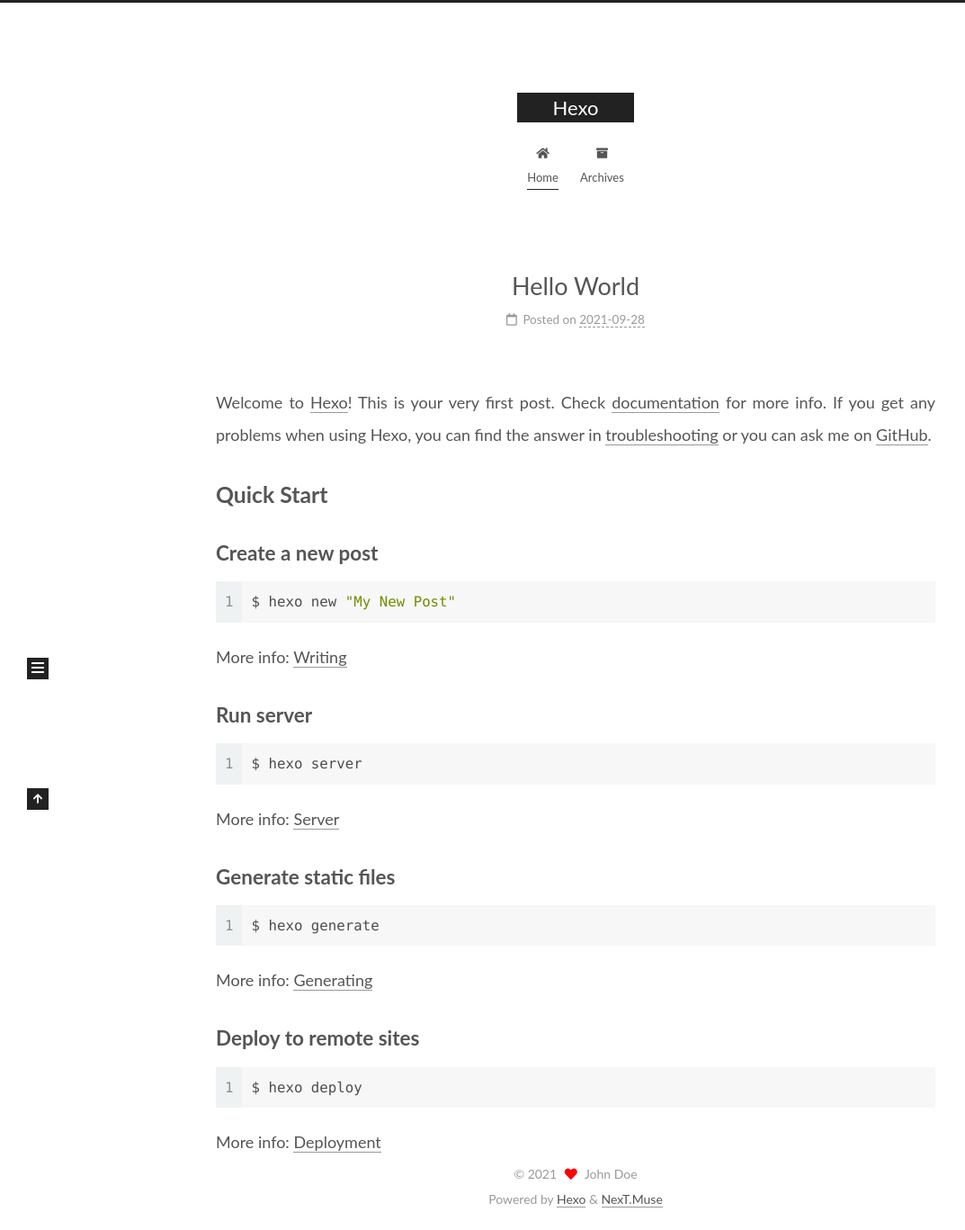
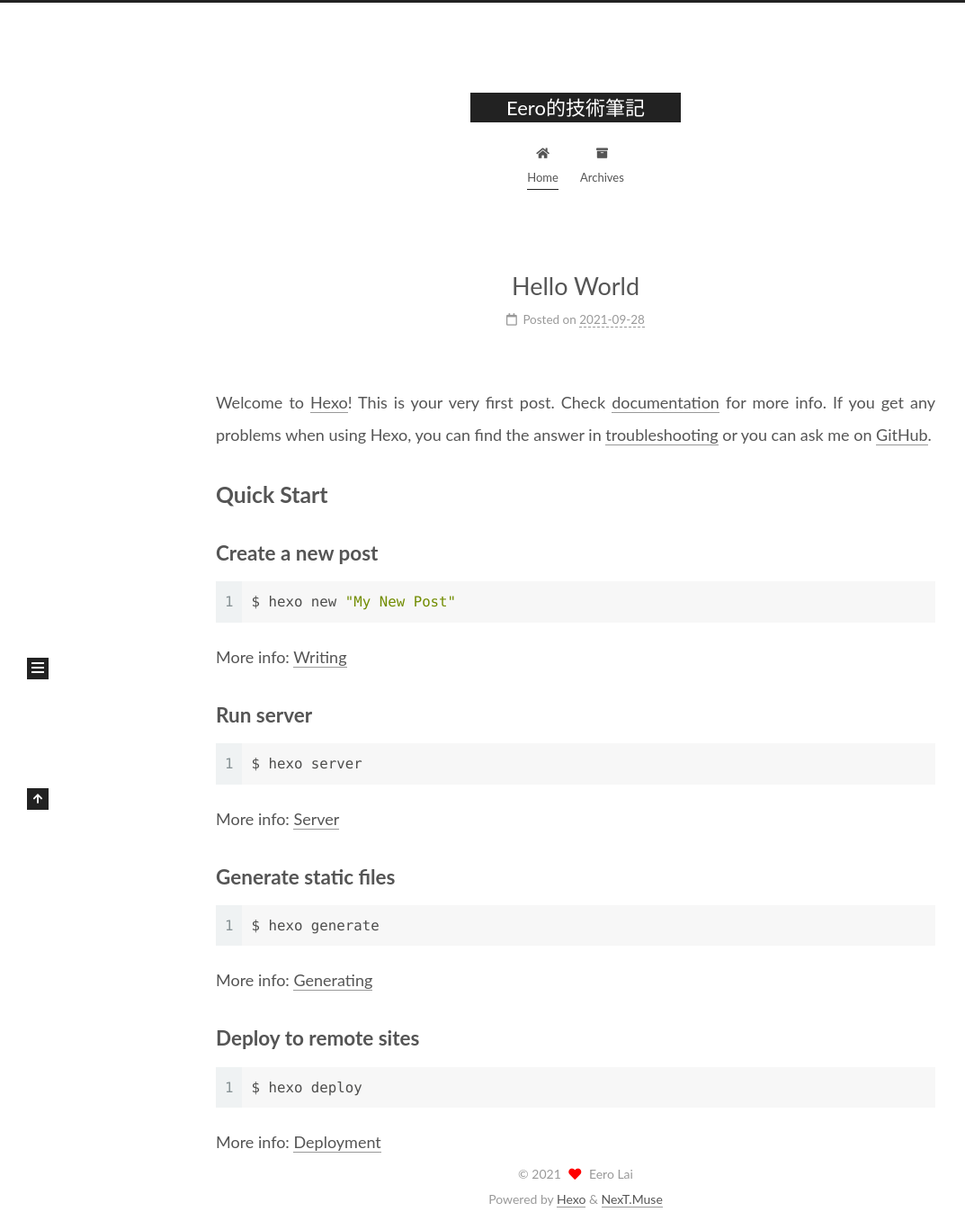
Before and after one commit to EeroLai/EeroLai.github.io, a plain HTML site: page index.html in a window 1280 px wide. Shown: the whole page at 90% size, without its empty margins (0-1073 px from the left). Drawn offline with Linux system fonts and the light colour scheme.

Commit message:
Site updated: 2021-09-28 20:29:02

```diff
--- a/css/main.css
+++ b/css/main.css
@@ -1168,7 +1168,7 @@ pre .javascript .function {
 }
 .links-of-author a::before,
 .links-of-author span.exturl::before {
-  background: #abff44;
+  background: #1a88e9;
   border-radius: 50%;
   content: ' ';
   display: inline-block;
--- a/index.html
+++ b/index.html
@@ -21,11 +21,11 @@
   </script>
 
   <meta property="og:type" content="website">
-<meta property="og:title" content="Hexo">
+<meta property="og:title" content="Eero的技術筆記">
 <meta property="og:url" content="http://example.com/index.html">
-<meta property="og:site_name" content="Hexo">
+<meta property="og:site_name" content="Eero的技術筆記">
 <meta property="og:locale" content="en_US">
-<meta property="article:author" content="John Doe">
+<meta property="article:author" content="Eero Lai">
 <meta name="twitter:card" content="summary">
 
 <link rel="canonical" href="http://example.com/">
@@ -41,7 +41,7 @@
   };
 </script>
 
-  <title>Hexo</title>
+  <title>Eero的技術筆記</title>
 
 
 
@@ -92,7 +92,7 @@
 
     <a href="/" class="brand" rel="start">
       <span class="logo-line-before"><i></i></span>
-      <h1 class="site-title">Hexo</h1>
+      <h1 class="site-title">Eero的技術筆記</h1>
       <span class="logo-line-after"><i></i></span>
     </a>
   </div>
@@ -149,12 +149,12 @@
 
     <span hidden itemprop="author" itemscope itemtype="http://schema.org/Person">
       <meta itemprop="image" content="/images/avatar.gif">
-      <meta itemprop="name" content="John Doe">
+      <meta itemprop="name" content="Eero Lai">
       <meta itemprop="description" content="">
     </span>
 
     <span hidden itemprop="publisher" itemscope itemtype="http://schema.org/Organization">
-      <meta itemprop="name" content="Hexo">
+      <meta itemprop="name" content="Eero的技術筆記">
     </span>
       <header class="post-header">
         <h2 class="post-title" itemprop="name headline">
@@ -269,7 +269,7 @@
 
       <div class="site-overview-wrap sidebar-panel">
         <div class="site-author motion-element" itemprop="author" itemscope itemtype="http://schema.org/Person">
-  <p class="site-author-name" itemprop="name">John Doe</p>
+  <p class="site-author-name" itemprop="name">Eero Lai</p>
   <div class="site-description" itemprop="description"></div>
 </div>
 <div class="site-state-wrap motion-element">
@@ -309,7 +309,7 @@
   <span class="with-love">
     <i class="fa fa-heart"></i>
   </span>
-  <span class="author" itemprop="copyrightHolder">John Doe</span>
+  <span class="author" itemprop="copyrightHolder">Eero Lai</span>
 </div>
   <div class="powered-by">Powered by <a href="https://hexo.io/" class="theme-link" rel="noopener" target="_blank">Hexo</a> & <a href="https://muse.theme-next.org/" class="theme-link" rel="noopener" target="_blank">NexT.Muse</a>
   </div>
```
Also changed, not shown: 2021/09/28/hello-world/index.html (+8 -8 lines), archives/2021/09/index.html (+7 -7 lines), archives/2021/index.html (+7 -7 lines), archives/index.html (+7 -7 lines).
